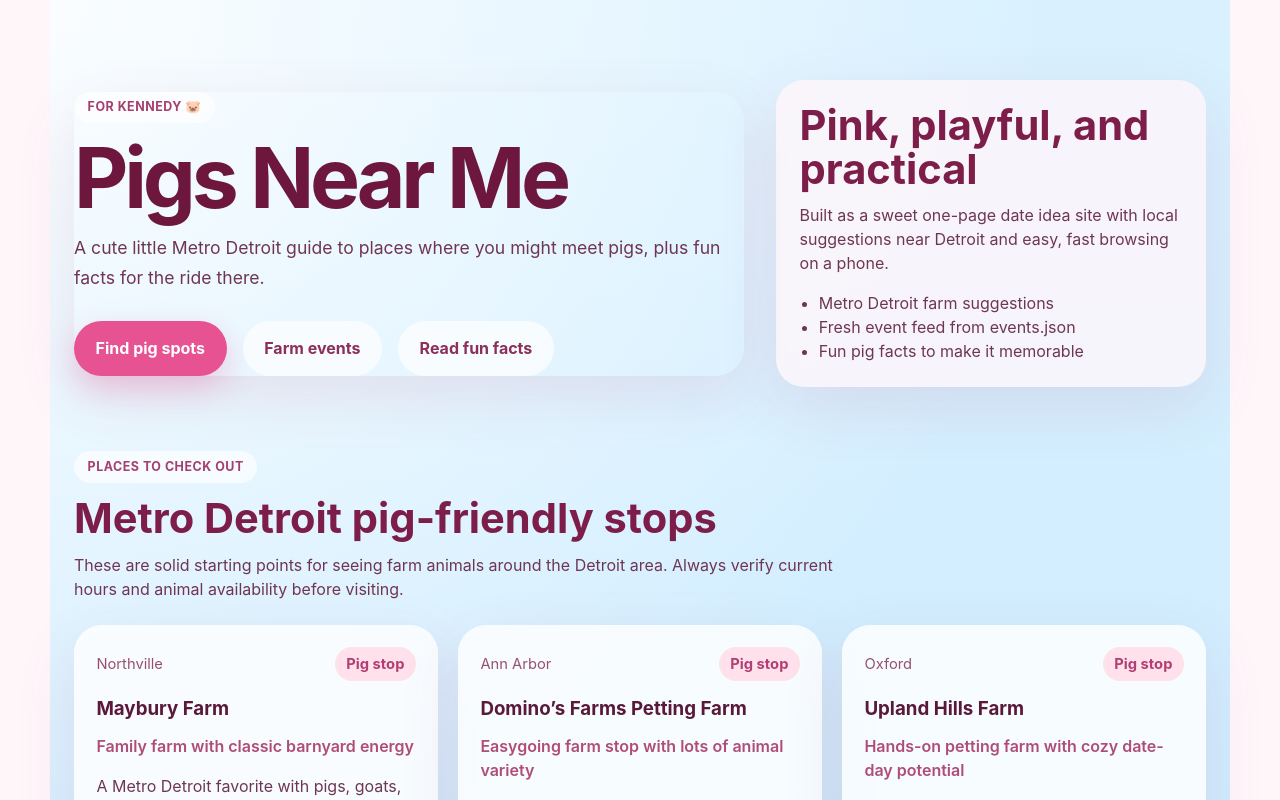
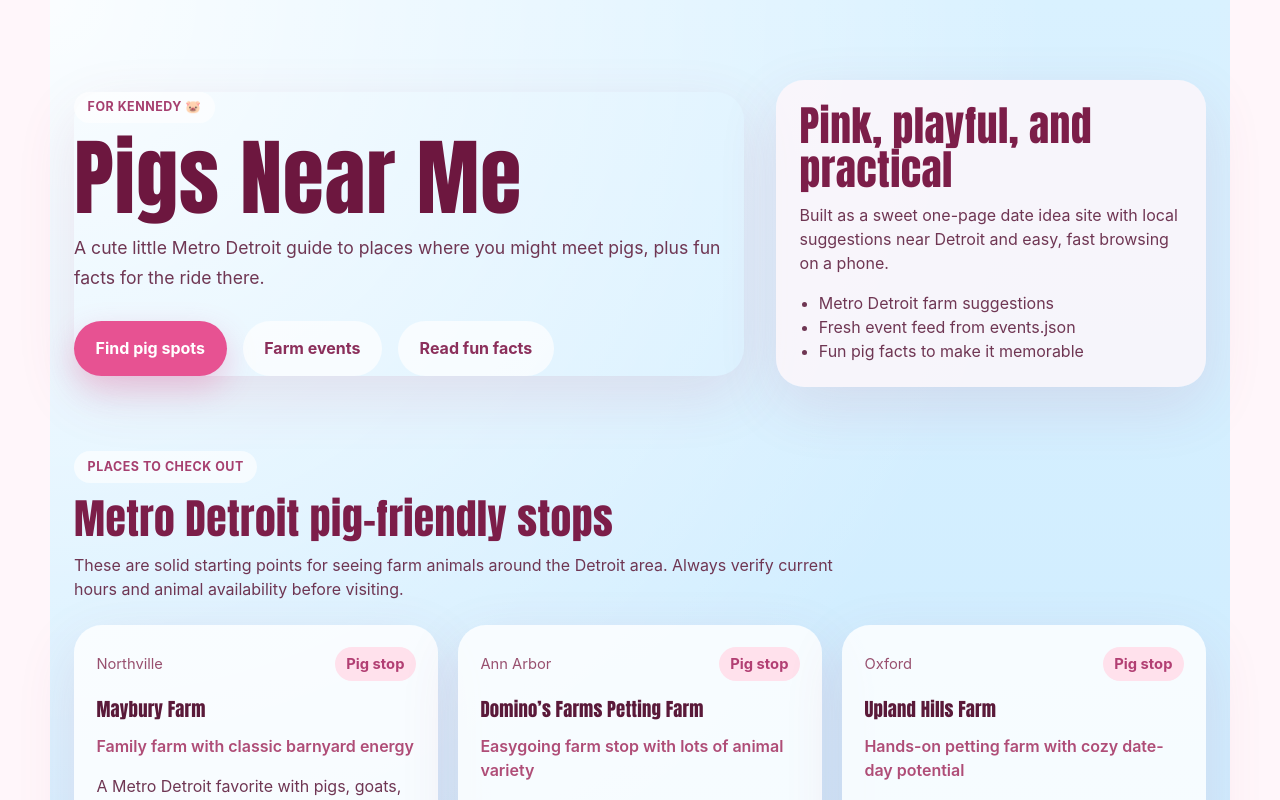
Before and after one commit to jsouro/Pigs-Near-Me, a React (Vite) app: page / in a window 1280 px wide. Shown: the top 800 px of the page. Built offline with nearby package versions, Linux system fonts and the light colour scheme.

Commit message:
Change headings to Impact font

```diff
--- a/src/App.css
+++ b/src/App.css
@@ -178,6 +178,13 @@
   margin-bottom: 3rem;
 }
 
+h1,
+h2,
+h3 {
+  font-family: Impact, Haettenschweiler, 'Arial Narrow Bold', sans-serif;
+  letter-spacing: 0.01em;
+}
+
 h3 {
   margin-top: 0;
   margin-bottom: 0.7rem;
```
